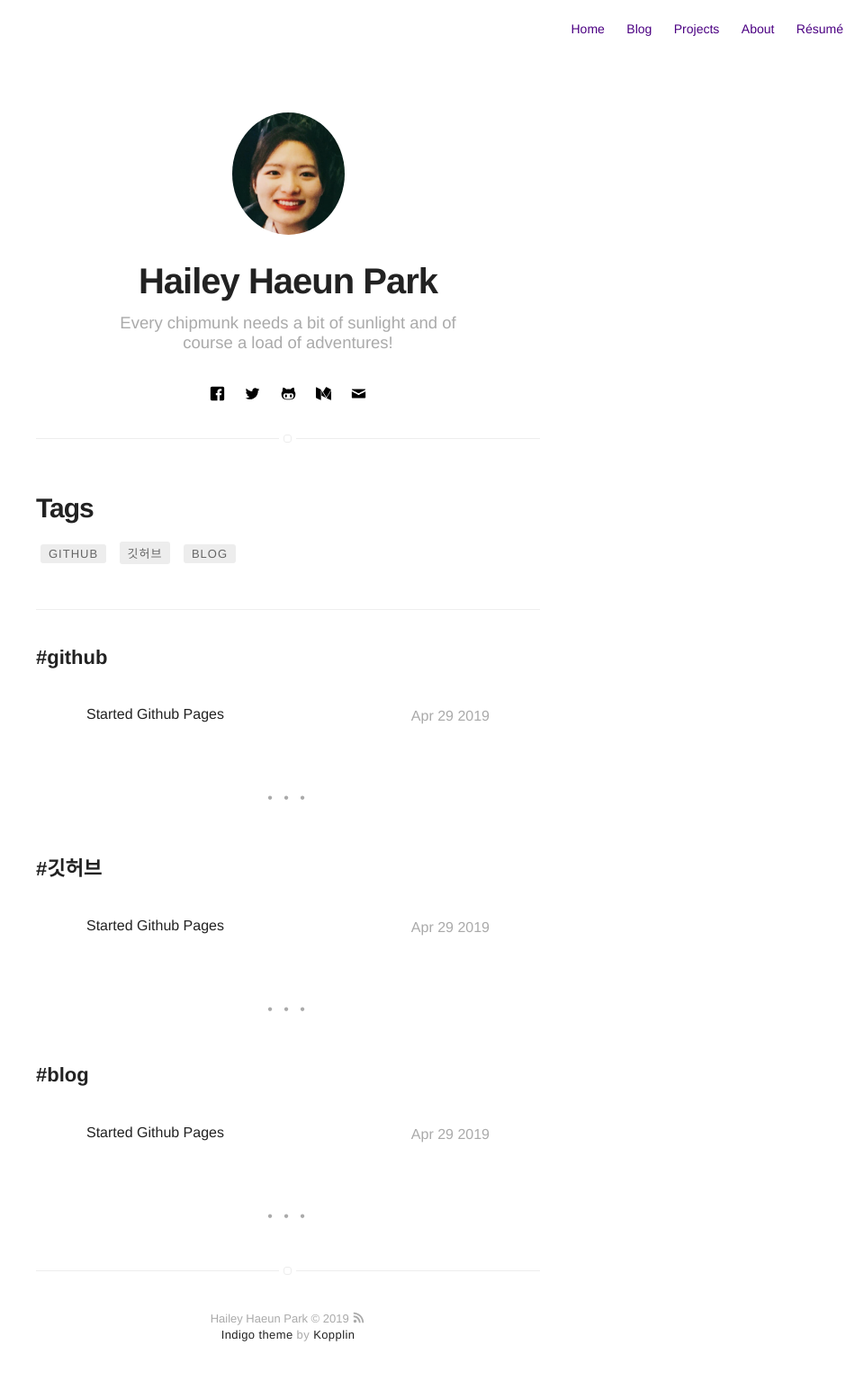
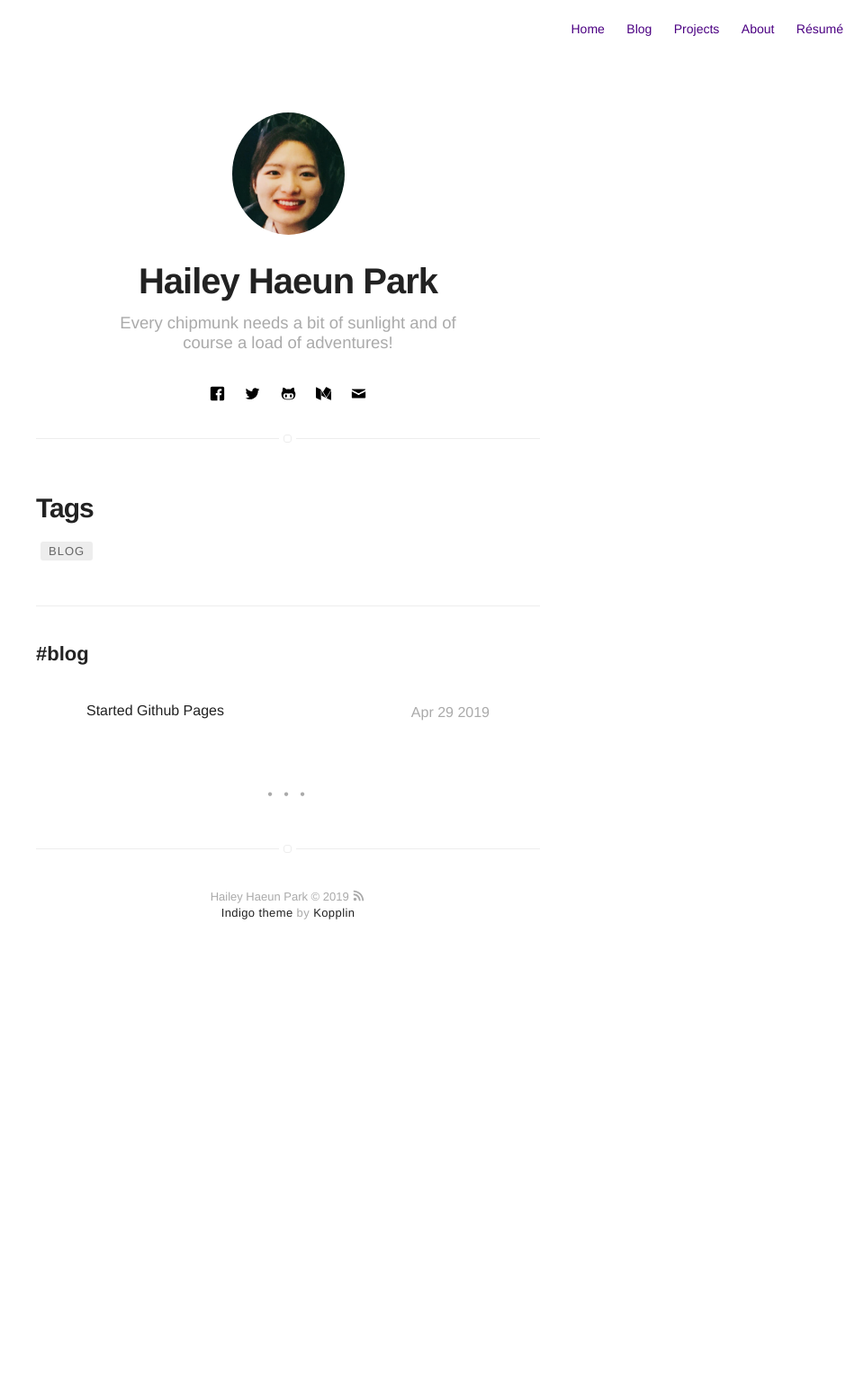
Before and after one commit to hailey99/hailey99.github.io, a Jekyll site: the page built from tags.html, in a window 1280 px wide. Shown: the whole page at 90% size, without its empty margins (320-1280 px from the left). Built offline with Jekyll 4.4.1, drawn with Linux system fonts in a browser that asks for light colours; after the commit the page ends 1086 px from its top, so only the background shows below that.

Commit message:
no message

```diff
--- a/_posts/2019-04-30-1.markdown
+++ b/_posts/2019-04-30-1.markdown
@@ -5,11 +5,9 @@ date: 2019-04-29 01:48
 image: /assets/images/markdown.jpg
 headerImage: false
 tag:
-- github
-- 깃허브
 - blog
 category: blog
-author: Hailey Haeun Park
+author: jamesfoster
 description: I FINALLY started Github pages!
 ---
 
```
